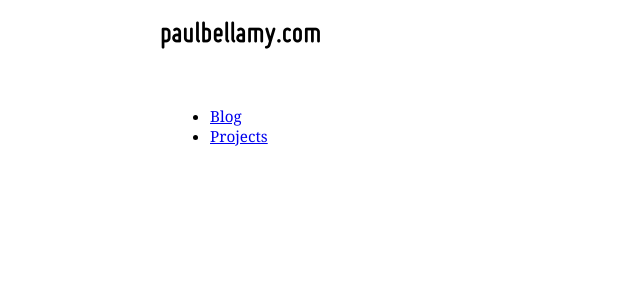
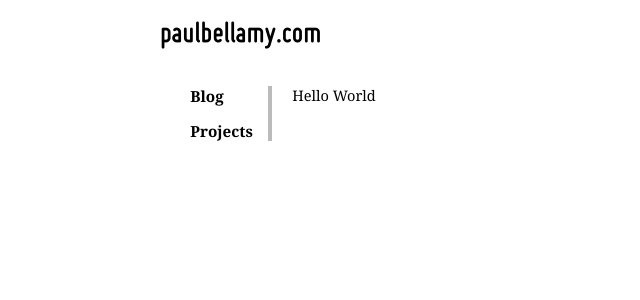
Before and after one commit to paulbellamy/paulbellamy.github.com, a Jekyll site: the page built from index.markdown, in a window 1280 px wide. Shown: the top 300 px of the page, without its empty margins (0-640 px from the left). Built offline with Jekyll 4.4.1, drawn with Linux system fonts in a browser that asks for light colours; some web fonts are replaced.

Commit message:
Added css for navigation menu

```diff
--- a/_layouts/default.html
+++ b/_layouts/default.html
@@ -10,7 +10,6 @@
     <div class="container">
       <div class="header">
         <h1>{{ page.title }}</h1>
-        <br />
       </div>
       <div class="clear">&nbsp;</div>
       <div class="navigation grid_5">
--- a/index.markdown
+++ b/index.markdown
@@ -2,3 +2,4 @@
 layout: default
 title: paulbellamy.com
 ---
+Hello World
--- a/stylesheets/default.css
+++ b/stylesheets/default.css
@@ -0,0 +1,22 @@
+a {
+  text-decoration: none;
+  font-weight: bold;
+  color: #000;
+  padding-left: 5px;
+}
+
+a:hover {
+  border-left: 1px dotted #000;
+  padding-left: 4px;
+}
+
+.navigation ul {
+  list-style:none;
+  padding: 0 1em;
+  border-right: 4px solid #BBB;
+}
+
+.navigation li {
+  margin-top: 1em;
+  margin-bottom: 1em;
+}
```
